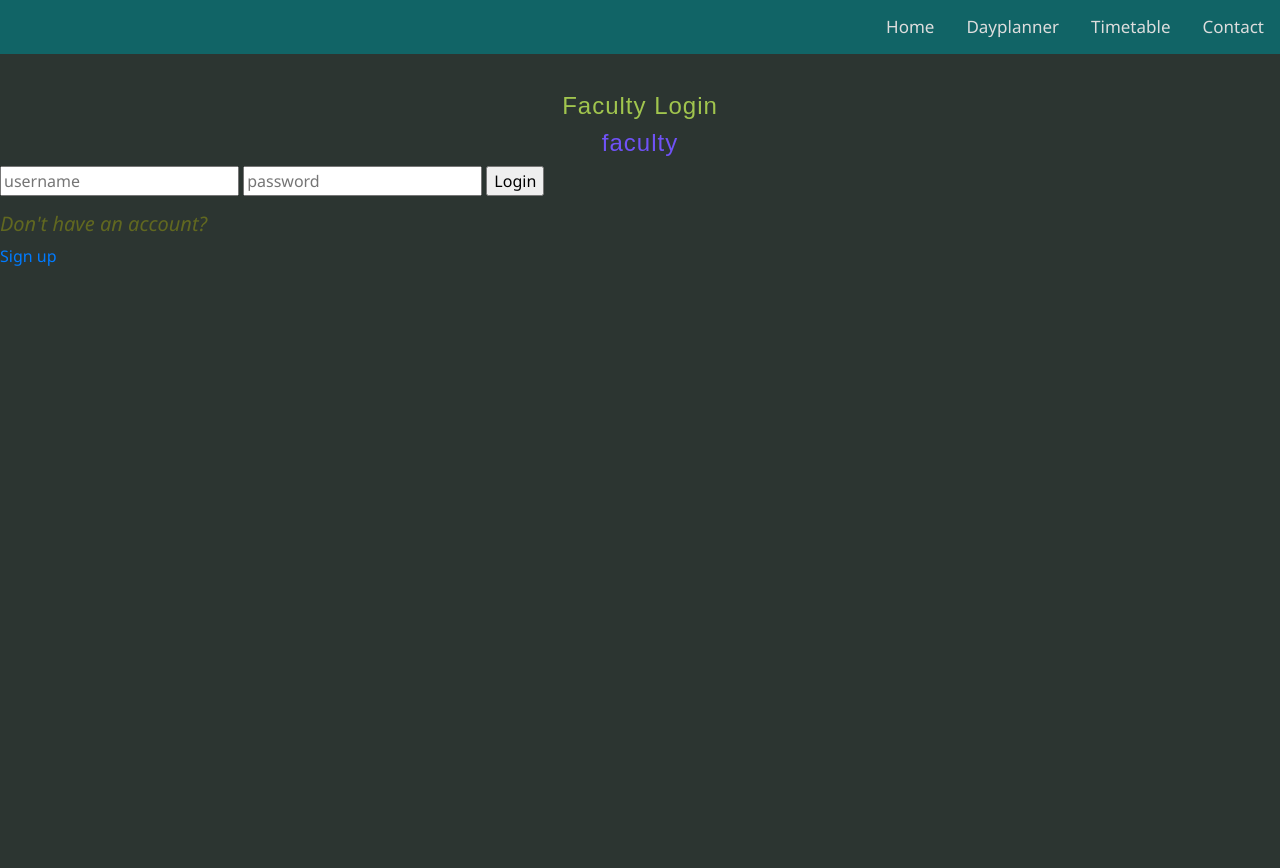
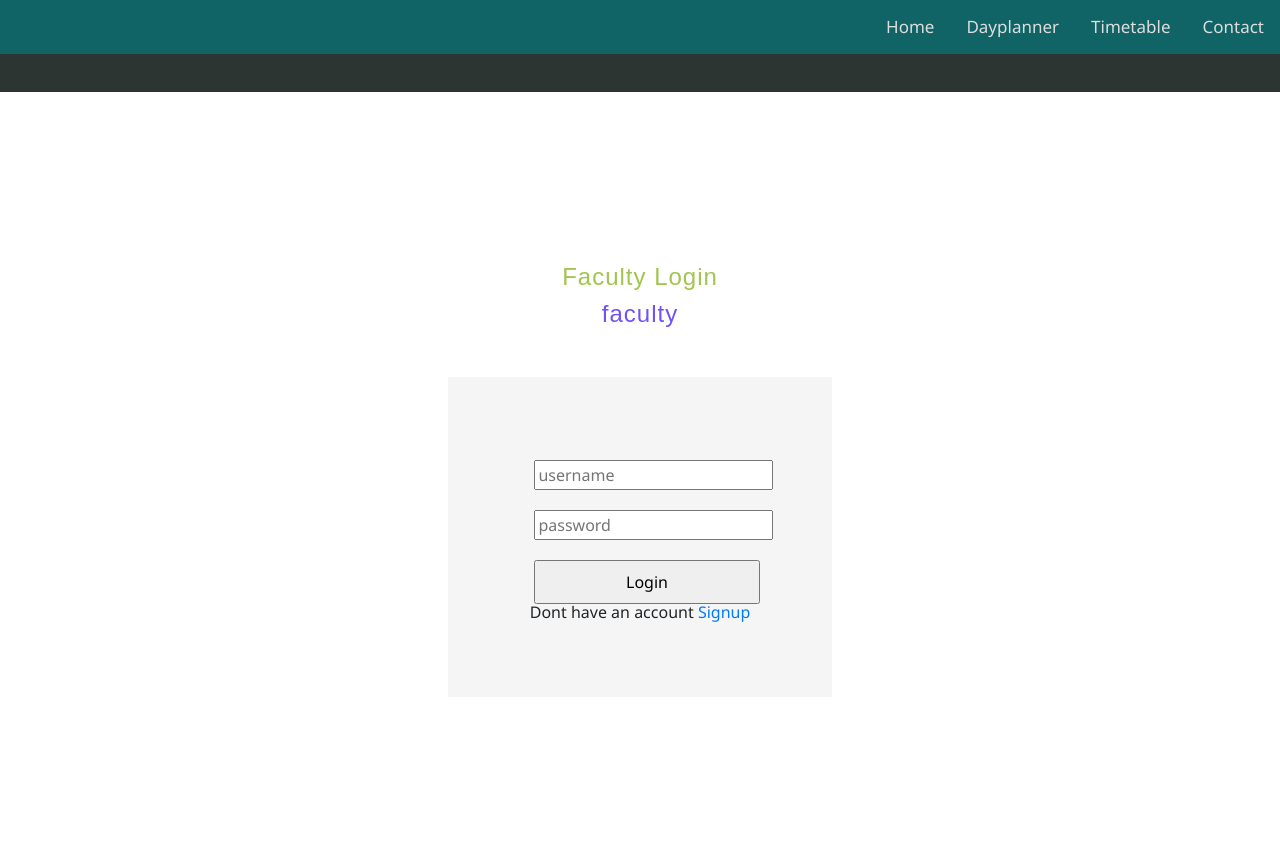
Before and after one commit to chris9515/WAD-Project, a Django app: page /facultyLogin in a window 1280 px wide. Before the commit the page ends 266 px from the top, so only its background shows below. Run offline with Django 3.2, Linux system fonts and the light colour scheme.

Commit message:
new commit

```diff
--- a/TTgenerator/templates/FacultyLogin.html
+++ b/TTgenerator/templates/FacultyLogin.html
@@ -7,21 +7,27 @@
   <link rel="stylesheet" href="https://cdn.jsdelivr.net/npm/bootstrap@4.5.3/dist/css/bootstrap.min.css">
   <link rel="stylesheet" href="{% static 'css/Wad_Project.css' %}">
 </head>
+<div class="signin_main_div">
+  <div class="signin_header">
     <h2>Faculty Login</h2>
     <h1>{{ type }}</h1>
-<form action="" method="POST">
+  </div>
+  <div class="signin_box_div">
+    <form action="" method="POST" class="signin_form">
       {% csrf_token %}
+      <div class="username_div">
         {{ form.username }}
+      </div>
+      <div class="password_div">
         {{ form.password }}
-  <input type="submit" value="Login">
-  <p>
-    <h5>
-    Don't have an account?
-    </h5>
-    <a href="{% url 'facultySignUp' %}">Sign up</a>
-  </p>
-
-
+      </div>
+      <div class="submit_div">
+        <input type="submit" value="Login" class="submit_btn">
+      </div>
+      <div class="signup_div">
+        <span>Dont have an account <a href="{% url 'facultySignUp' %}">Signup</a></span>
+      </div>
+      <div class="error_div">
         {% for message in messages %}
           <div class="error">
             <div class="signal_logo">
@@ -30,6 +36,8 @@
             <p>{{ message }}</p>
           </div>
         {% endfor %}
-
+      </div>
     </form>
+  </div>
+</div>
 {% endblock %}
--- a/TTgenerator/urls.py
+++ b/TTgenerator/urls.py
@@ -1,5 +1,5 @@
 from django.urls import path
-from .views import TimeTableGenerator, InstituteUse, StudentRegister, FacultyRegister, StudentLogin, FacultyLogin, studentProfileView, teacherProfileView, logoutView, PersonnalUse
+from .views import TimeTableGenerator, InstituteUse, StudentRegister, FacultyRegister, StudentLogin, FacultyLogin, studentProfileView, teacherProfileView, logoutView, PersonnalUse, TimeTablePlannerView
 
 urlpatterns = [
     path('TTGenerator', TimeTableGenerator, name = 'TTGenerator'),
@@ -12,4 +12,5 @@ urlpatterns = [
     path('teacherProfile', teacherProfileView, name="teacherProfile"),
     path('studentProfile', studentProfileView, name="studentProfile"),
     path('logout', logoutView, name="logout"),
+    path('ttplanner', TimeTablePlannerView, name='ttplanner'),
 ]
--- a/TTgenerator/views.py
+++ b/TTgenerator/views.py
@@ -9,8 +9,8 @@ from django.contrib.auth.models import User
 
 # Create your views here.
 def TimeTableGenerator(request):
-    context = {"user":request.user}
-    return render(request, "TTGen.html", context)
+    # context = {"user":request.user}
+    return render(request, "TTGen.html",)
 
 def InstituteUse(request):
     return render(request, 'InstituteUse.html')
@@ -56,7 +56,7 @@ def FacultyLogin(request):
         print(user)
         if user is not None and user.is_staff==True:
             login(request, user)
-            return redirect('TTGenerator')
+            return redirect('ttplanner')
         else:
             messages.info(request, "Username or Password is incorrect!!")
             return render(request, 'FacultyLogin.html', {'form': form, 'type':'faculty'})
@@ -72,7 +72,7 @@ def StudentLogin(request):
         print(user)
         if user is not None and user.is_staff==False:
             login(request, user)
-            return redirect('TTGenerator')
+            return redirect('ttplanner')
         else:
             messages.info(request, "Username or Password is incorrect!!")
             return render(request, 'StudentLogin.html', {'form': form, 'type':'student'})
@@ -91,3 +91,16 @@ def studentProfileView(request):
 def logoutView(request):
     logout(request)
     return redirect('InstituteUse')
+
+def TimeTablePlannerView(request):
+    context = {"user":request.user}
+    weeks = request.POST.get('weeks')
+    start = request.POST.get('start')
+    end = request.POST.get('end')
+    break1 = request.POST.get('break1')
+    time = request.POST.get('time')
+    subjects = {}
+    listSubjects = request.POST.get('subjects')
+    return render(request, 'TimeTablePlanner.html', context)
+
+# def tt(weeks,start,end,break1,time,subjects)
--- a/todolist/static/css/WAD_Project.css
+++ b/todolist/static/css/WAD_Project.css
@@ -1,4 +1,69 @@
 @import url('https://fonts.googleapis.com/css?family=Arimo');
+/* start */
+
+.signin_main_div{
+  width: 100%;
+  height: 97vh;
+  overflow-y: hidden;
+  display: flex;
+  flex-direction: column;
+  align-items: center;
+  justify-content: center;
+  background-color: white;
+}
+
+.signin_header{
+  display: flex;
+  flex-direction: column;
+  justify-content: center;
+  align-items: center;
+  margin: 20px 0px;
+}
+
+.signin_box_div{
+  margin: 20px 0px;
+  display: flex;
+  flex-direction: column;
+  align-items: center;
+  justify-content: center;
+  width: 30%;
+  height: 40vh;
+}
+
+.signin_form{
+  width: 100%;
+  height: 100%;
+  background-color: whitesmoke;
+  display: flex;
+  flex-direction: column;
+  justify-content: center;
+  align-items: center;
+}
+
+.username_div, .password_div, .submit_div{
+  margin: 10px 0px;
+  width: 55%;
+  height: 30px;
+  text-align: center;
+}
+
+.username_text, .password_text{
+  width: 100%;
+  height: 100%;
+  padding: 5px;
+  text-align: start;
+  outline: none;
+}
+
+.submit_btn{
+  width: 100%;
+  height: 100%;
+  padding: 5px;
+  text-align: center;
+}
+
+/* end */
+
 .nav-bar
 {
 background:#116466;
--- a/todolist/templates/base.html
+++ b/todolist/templates/base.html
@@ -1,6 +1,12 @@
 {% load static %}
 <!DOCTYPE html>
 <html>
+    <head>
+        <!-- <title> Faculty Login </title> -->
+        <meta name="viewport" content="width=device-width, initial-scale=1">
+        <link rel="stylesheet" href="https://cdn.jsdelivr.net/npm/bootstrap@4.5.3/dist/css/bootstrap.min.css">
+        <link rel="stylesheet" href="{% static 'css/Wad_Project.css' %}">
+    </head>
     <body>
         <div class="nav-bar">
             <ul>
```
Also changed, not shown: TTgenerator/templates/TTGen.html (+2 -6 lines), TTgenerator/templates/TimeTablePlanner.html (added, +18 -0 lines), TTgenerator/templates/profile.html (+7 -8 lines), todolist/templates/dailyPlanner.html (+26 -14 lines), db.sqlite3. Lines whose indentation alone changed are shown as unchanged.
